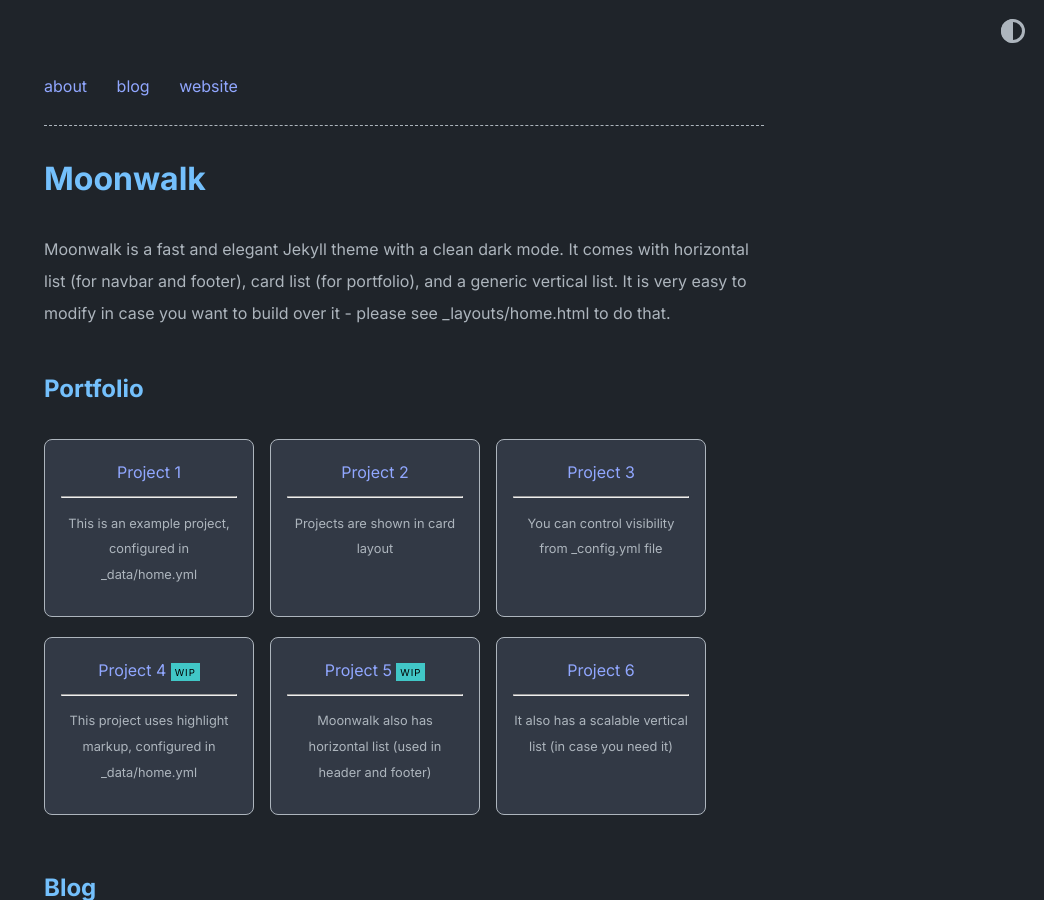
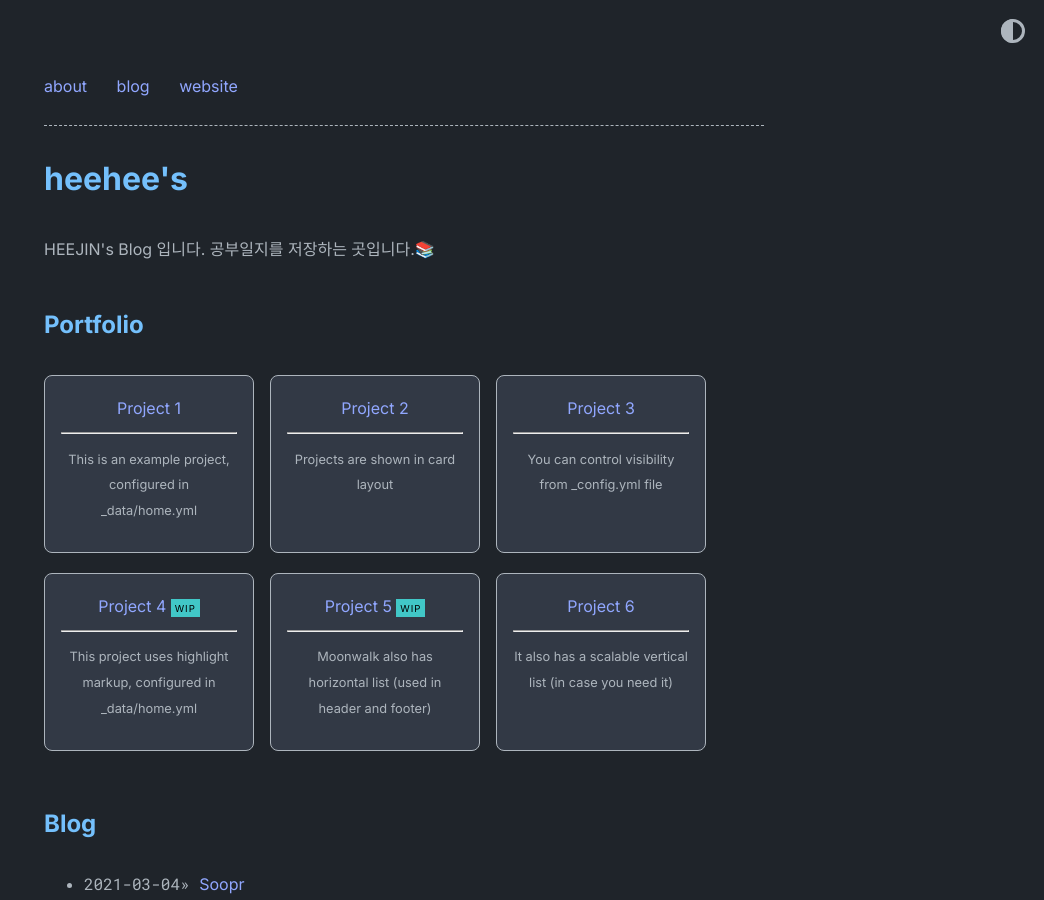
Before and after one commit to hee031812/hee031812.github.io, a Jekyll site: the page built from index.md, in a window 1280 px wide and 900 px high. Shown: the whole window, without its empty margins (236-1280 px from the left). Built offline with Jekyll 4.4.1, drawn with Linux system fonts in a browser that asks for light colours; some of the changed text lies outside the part shown.

Commit message:
블로그이름변경

```diff
--- a/_config.yml
+++ b/_config.yml
@@ -1,8 +1,8 @@
-title: Moonwalk
-author: Abhinav Saxena
-url: https://www.abhinavsaxena.com/moonwalk # root address of the site
+title: heehee's
+author: Heejin's
+url: https://www.hee031812.github.io # root address of the site
 description: > # description of the site (multiple lines allowed)
-  Moonwalk is a fast and elegant Jekyll theme with a clean dark mode. It comes with horizontal list (for navbar and footer), card list (for portfolio), and a generic vertical list. It is very easy to modify in case you want to build over it - please see _layouts/home.html to do that.
+  HEEJIN's Blog 입니다. 공부일지를 저장하는 곳입니다.📚
 
 permalink: /:slug
 
@@ -49,3 +49,5 @@ sass:
 plugins:
   - jekyll-feed
   - jekyll-soopr-seo-tag
+
+lang: ko
```
